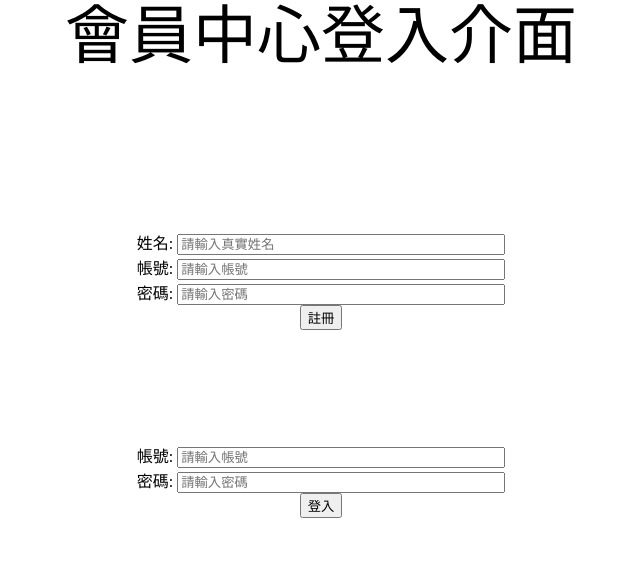
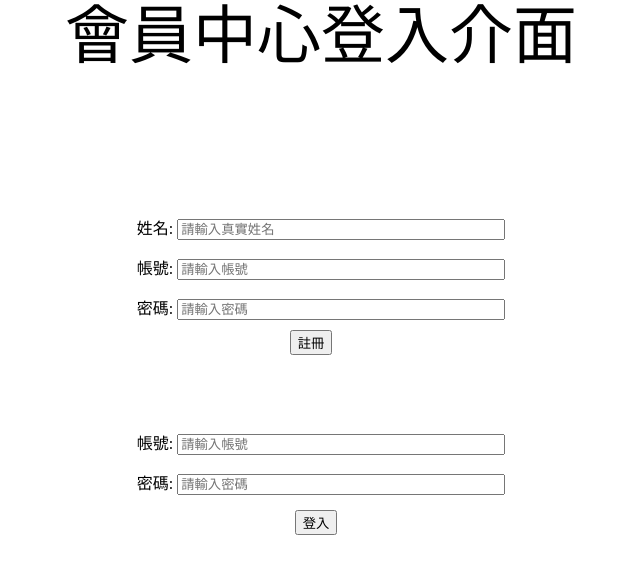
Before and after one commit to ottovenliu/ottovenliu-project_6, a Flask app: page / in a window 1280 px wide. Shown: the part 128-702 px from the top of the page, without its empty margins (319-959 px from the left). Run offline with Flask 2, Linux system fonts and the light colour scheme.

Commit message:
final_0401_2

```diff
--- a/app.py
+++ b/app.py
@@ -10,7 +10,8 @@ import os
 
 app = Flask(
     __name__,
-    static_url_path="/"
+    static_url_path="/static",
+    static_folder="static"
 )
 
 app.config['SECRET_KEY'] = os.urandom(24)
--- a/static/style/main.css
+++ b/static/style/main.css
@@ -19,6 +19,8 @@ main{
     height: 200px;
     max-height: 200px;
 }
+
+
 .signUpBox{
     flex: none;
     display: flex;
@@ -32,6 +34,8 @@ main{
     flex: none;
     width: 400px;
     text-align: center;
+    padding: 5px;
+    margin: 5px;
 }
 .signButton{
     flex: none;
--- a/templates/homePage.html
+++ b/templates/homePage.html
@@ -6,8 +6,10 @@
     <meta http-equiv="X-UA-Compatible" content="IE=edge">
     <meta name="viewport" content="width=device-width, initial-scale=1.0">
     <title>Document</title>
-    <link rel="stylesheet" href="/style/bannerTop.css" type="text/css">
-    <link rel="stylesheet" href="/style/main.css" type="text/css">
+    <!-- <link rel="stylesheet" href="../static/style/bannerTop.css" type="text/css">
+    <link rel="stylesheet" href="../static/style/main.css" type="text/css"> -->
+    <link rel="stylesheet" href="../static/style/bannerTop.css" type="text/css">
+    <link rel="stylesheet" href="../static/style/main.css" type="text/css">
 </head>
 
 <body>
@@ -24,18 +26,20 @@
         <div class="userTable">
             <div class="signUpBox">
                 <form action="/signup" method="POST">
-                    <div class="userInfo">
+                    <div class="userInfo" style="padding: 5px;">
                         姓名:
-                        <input type="text" id="signup_Name" name="name" style="width:80%;" placeholder="請輸入真實姓名">
+                        <input type="text" id="signup_Name" name="name" style="width:80%;" placeholder="請輸入真實姓名"
+                            required>
                     </div>
-                    <div class="userInfo">
+                    <div class="userInfo" style="padding: 5px;">
                         帳號:
-                        <input type="text" id="signup_Account" name="account" style="width:80%;" placeholder="請輸入帳號">
+                        <input type="text" id="signup_Account" name="account" style="width:80%;" placeholder="請輸入帳號"
+                            required>
                     </div>
-                    <div class="userInfo">
+                    <div class="userInfo" style="padding: 5px;">
                         密碼:
                         <input type="password" id="signup_Password" name="password" style="width: 80%;"
-                            placeholder="請輸入密碼">
+                            placeholder="請輸入密碼" required>
                     </div>
                     <div class="signButton">
                         <!-- <input type="button" style="width:40%;" value="登入" onclick="javascript:location.href='user'"> -->
@@ -45,15 +49,16 @@
             </div>
             <div class="signInBox">
                 <form action="/signin" method="POST">
-                    <div class="userInfo">
+                    <div class="userInfo" style="padding: 5px;">
                         帳號:
-                        <input type="text" id="account" name="account" style="width:80%;" placeholder="請輸入帳號">
+                        <input type="text" id="account" name="account" style="width:80%;" placeholder="請輸入帳號" required>
                     </div>
-                    <div class="userInfo">
+                    <div class="userInfo" style="padding: 5px;">
                         密碼:
-                        <input type="password" id="password" name="password" style="width: 80%;" placeholder="請輸入密碼">
+                        <input type="password" id="password" name="password" style="width: 80%;" placeholder="請輸入密碼"
+                            required>
                     </div>
-                    <div class="signButton">
+                    <div class="signButton" style="padding: 5px;">
                         <!-- <input type="button" style="width:40%;" value="登入" onclick="javascript:location.href='user'"> -->
                         <button>登入</button>
                     </div>
```
